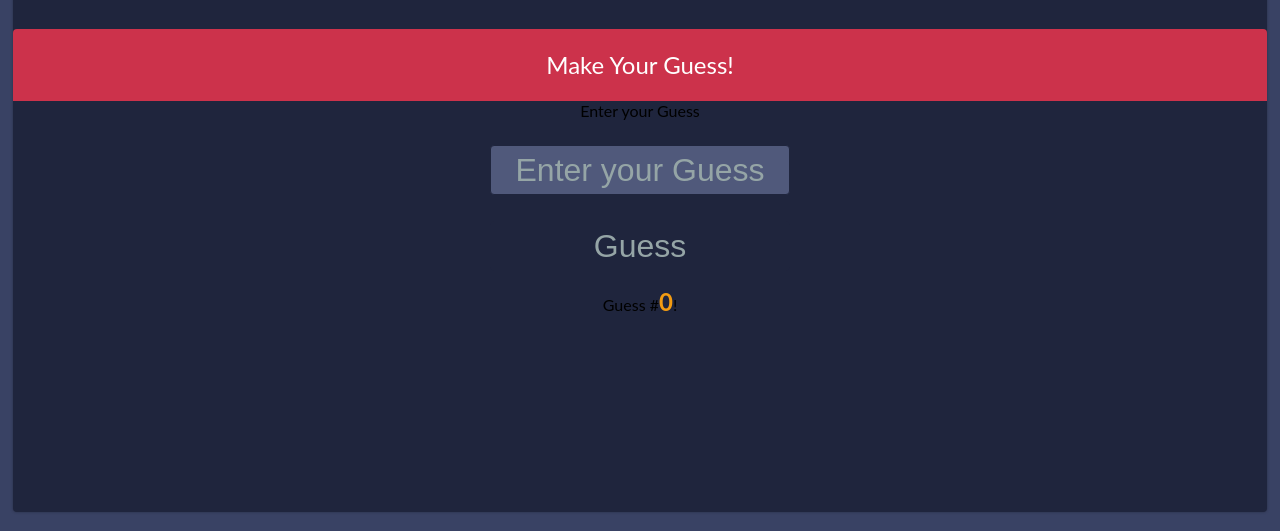
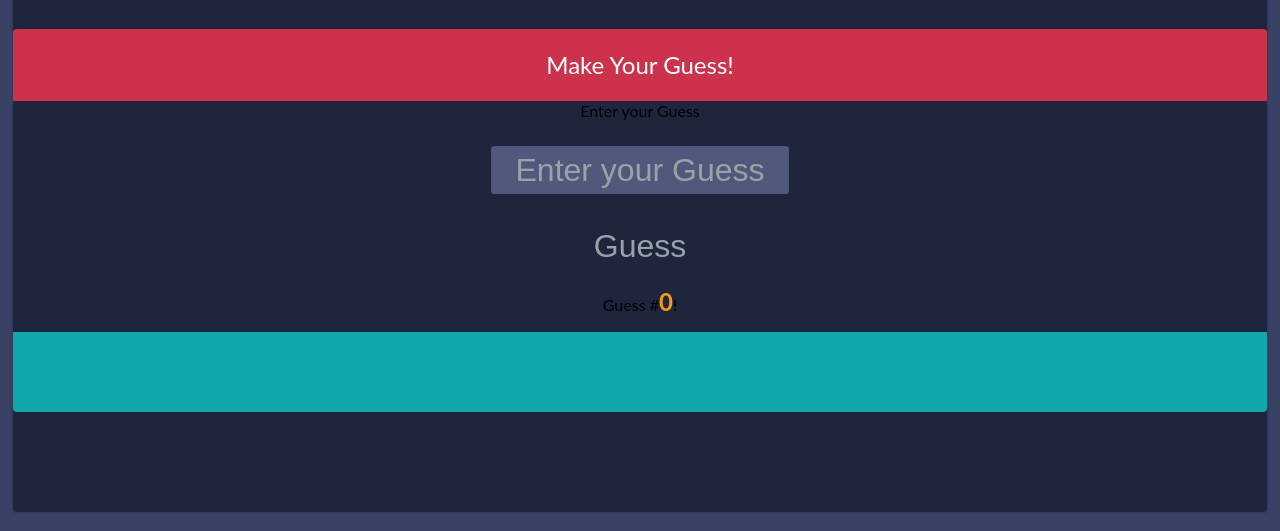
Before and after one commit to daxapps/HotnCold, a React app: page / in a window 1280 px wide. Shown: the part 269-800 px from the top of the page. Built offline with nearby package versions, Linux system fonts and the light colour scheme.

Commit message:
Display Guesses

```diff
--- a/src/components/game.js
+++ b/src/components/game.js
@@ -64,7 +64,7 @@ export default class Game extends React.Component {
 				<GuessSection feedback={this.state.feedback}
 					onGuess={(guess) => this.guess(guess)} />
 				<GuessCount count={this.state.guesses.length} />
-
+				<GuessList guesses={this.state.guesses} />
 			</div>
 		);
 	}
--- a/src/components/guess-list.css
+++ b/src/components/guess-list.css
@@ -1,7 +1,23 @@
-.guess-list {
-	background-color: #11a8ab;
+ul.guessBox {
+	height: 80px;
+	margin: 10px auto 0;
+	background: #11a8ab;
+	padding: 0.5em;
+	display: block;
+	line-height: 2em;
+	border-bottom-left-radius: 4px;
+	border-bottom-right-radius: 4px;
+	color: #fff;
+	overflow: auto;
 }
-
-div {
-	height: 80px;
+ul.guessBox li {
+	display: inline;
+	background-color: #1a4e95;
+	padding: 0.3em;
+	-webkit-border-radius: 4px;
+	-moz-border-radius: 4px;
+	border-radius: 4px;
+	width: 95%;
+	margin: 0.2em;
+	color: #fff;
 }
--- a/src/components/guess-list.js
+++ b/src/components/guess-list.js
@@ -1,12 +1,17 @@
 import React from 'react';
 import './guess-list.css';
 
-export default function GuessList() {
+export default function GuessList(props) {
+	const guesses = props.guesses.map((guess, index) => (
+		<li key={index}>
+			{guess}
+		</li>
+	));
+
 	return (
-		<div className="guess-list">
-			<ul>
-				<li>50</li>
-			</ul>
-		</div>
+		<ul id="guessList" className="guessBox clearfix">
+			{guesses}
+		</ul>
+
 	);
-}
+};
```
